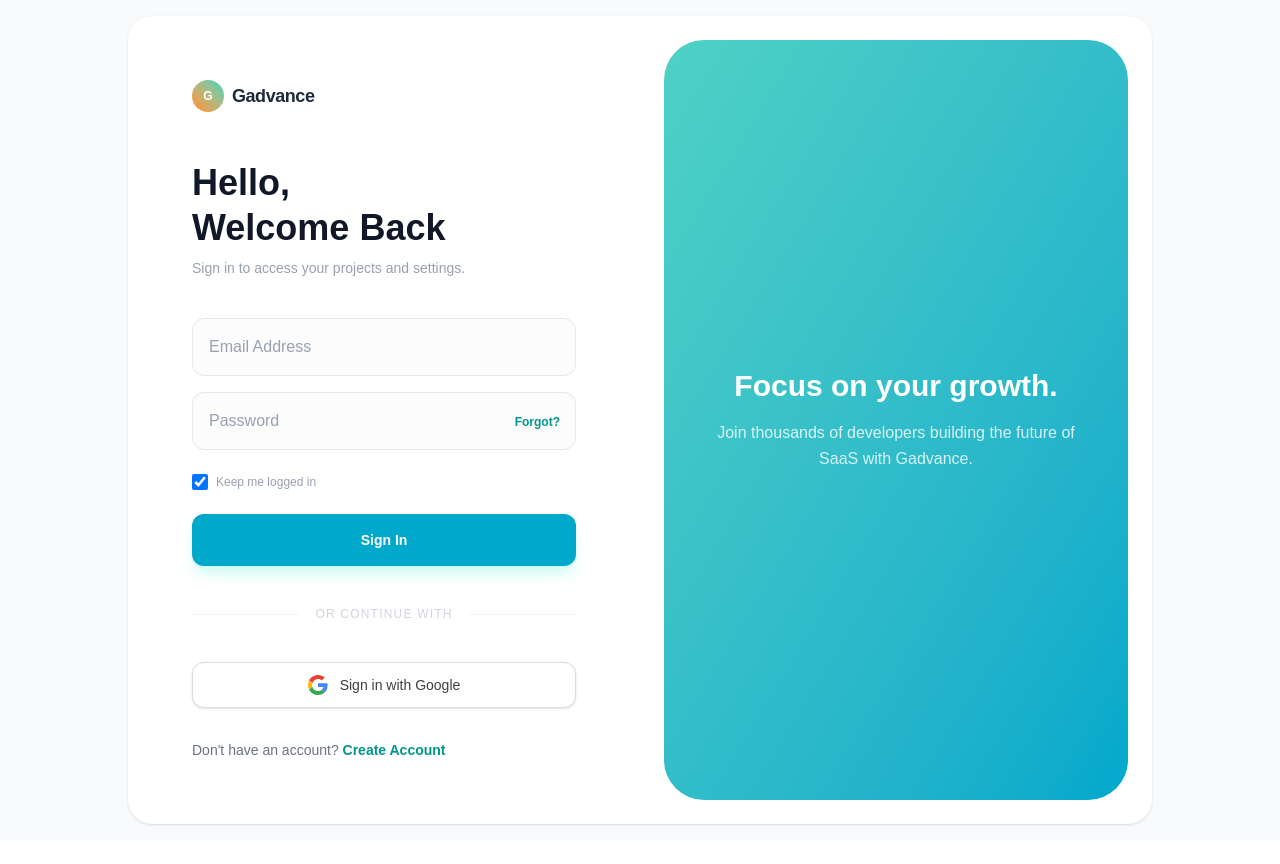
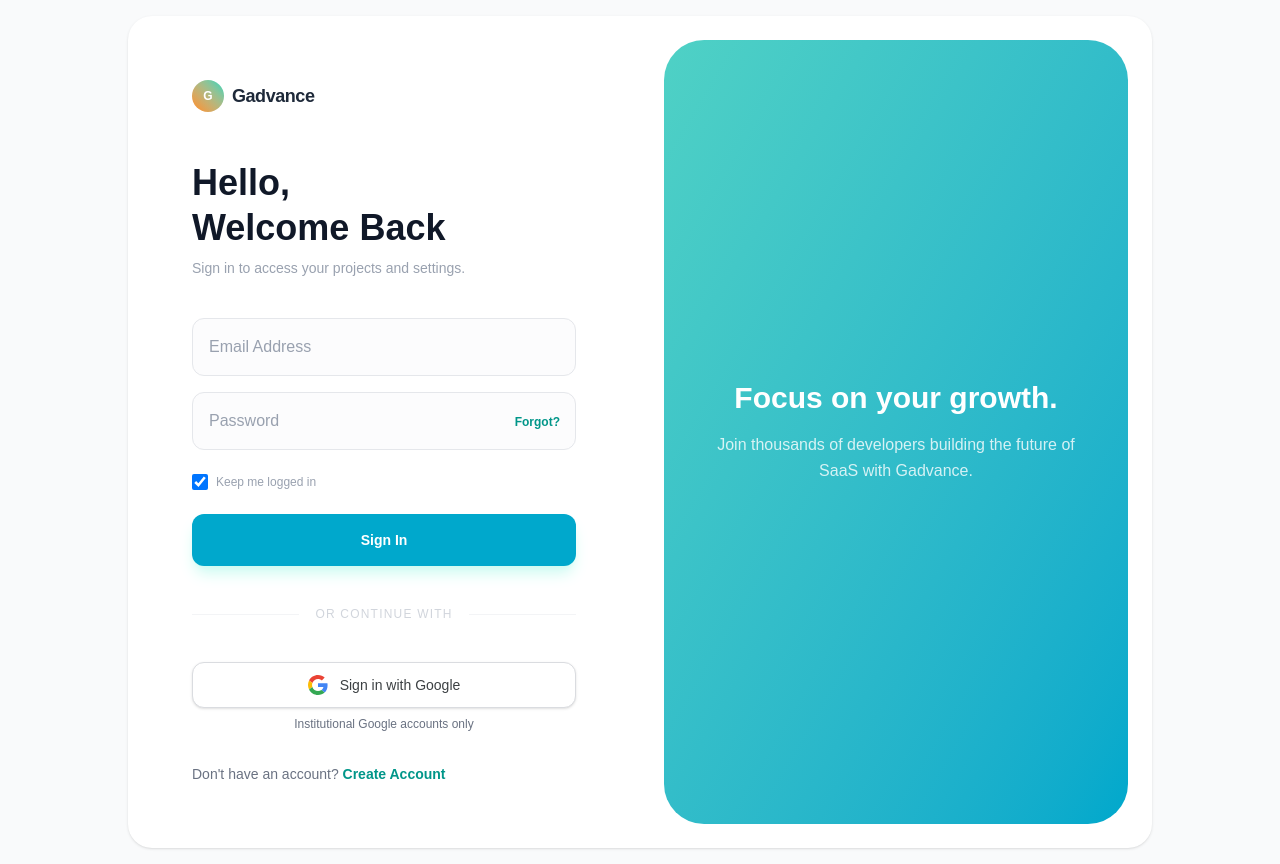
Before and after one commit to nathsuki73/gadvance, a Next.js app: page /auth/signin in a window 1280 px wide. Before the commit the page ends 840 px from the top, so only its background shows below. Built offline with nearby package versions, Linux system fonts and the light colour scheme; no server answers.

Commit message:
Updated auth button

```diff
--- a/app/components/ui/GoogleButton.tsx
+++ b/app/components/ui/GoogleButton.tsx
@@ -1,4 +1,5 @@
 export const GoogleButton = ({ onClick }: { onClick: () => void }) => (
+  <div className="w-full">
     <button
       type="button"
       onClick={onClick}
@@ -28,4 +29,9 @@ export const GoogleButton = ({ onClick }: { onClick: () => void }) => (
       </svg>
       <span>Sign in with Google</span>
     </button>
+
+    <p className="text-xs text-gray-500 mt-2 text-center">
+      Institutional Google accounts only
+    </p>
+  </div>
 );
```
Lines whose indentation alone changed are shown as unchanged.
